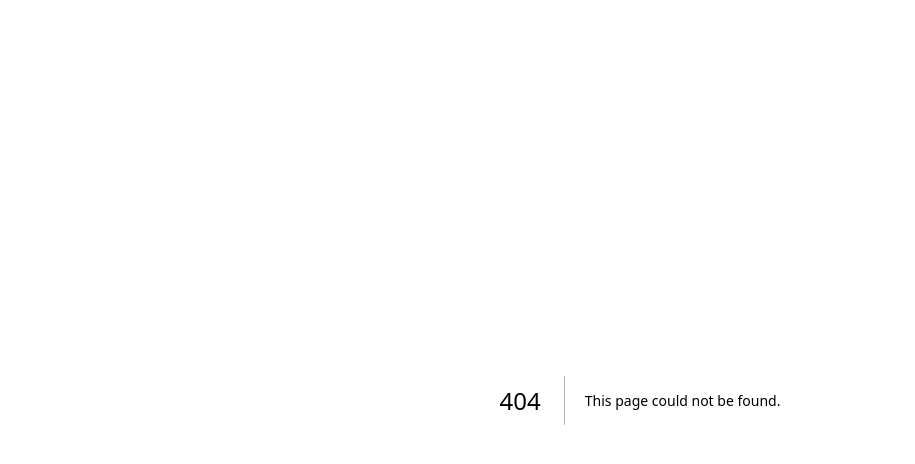
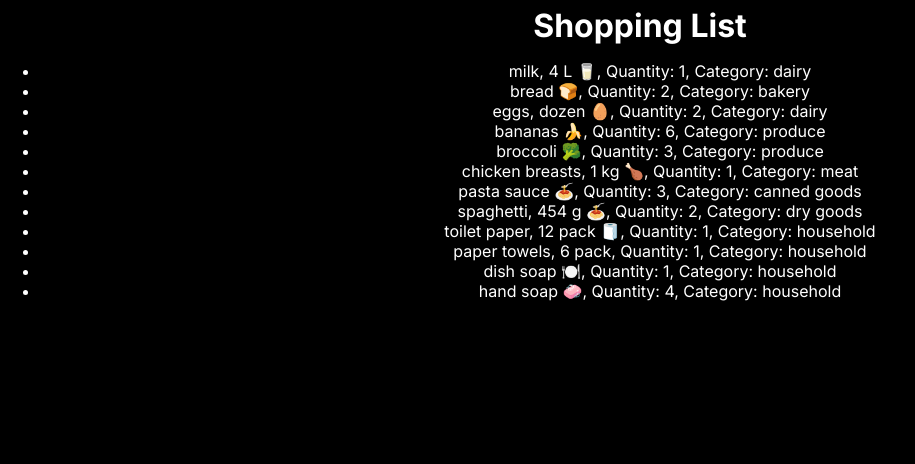
Before and after one commit to Saffy127/cprg306-assignments, a Next.js app: page /week3 in a window 1280 px wide. Before the commit this address had no page. Shown: the top 464 px of the page, without its empty margins (0-915 px from the left). Built offline with nearby package versions, Linux system fonts and the light colour scheme.

Commit message:
Week3 work resubmission

```diff
--- a/app/layout.js
+++ b/app/layout.js
@@ -1,17 +1,21 @@
-import './globals.css'
-import { Inter } from 'next/font/google'
+import Head from 'next/head';
+import './globals.css';
+import { Inter } from 'next/font/google';
 
-const inter = Inter({ subsets: ['latin'] })
+const inter = Inter({ subsets: ['latin'] });
 
 export const metadata = {
-  title: 'Create Next App',
+  title: 'Shopping List',
   description: 'Generated by create next app',
-}
+};
 
 export default function RootLayout({ children }) {
   return (
     <html lang="en">
+      <Head>
+        <title>{metadata.title}</title>
+      </Head>
       <body className={inter.className}>{children}</body>
     </html>
-  )
+  );
 }
--- a/app/page.js
+++ b/app/page.js
@@ -6,9 +6,8 @@ const Page = () => {
     <div>
       <h1>CPRG 306: Web Development 2 - Assignments</h1>
       <StudentInfo />
-      <Link href="/week2">
-        <a>Week 2</a>
-      </Link>
+      <Link href="/week2"><a>Week 2</a></Link>
+      <Link href="/week3"><a>Week 3</a></Link>
     </div>
   );
 };
--- /dev/null
+++ b/app/week3/item-list.js
@@ -0,0 +1,81 @@
+import Item from './item';
+
+const ItemList = () => {
+  const items = [
+    {
+      name: "milk, 4 L 🥛",
+      quantity: 1,
+      category: "dairy",
+    },
+    {
+      name: "bread 🍞",
+      quantity: 2,
+      category: "bakery",
+    },
+    {
+      name: "eggs, dozen 🥚",
+      quantity: 2,
+      category: "dairy",
+    },
+    {
+      name: "bananas 🍌",
+      quantity: 6,
+      category: "produce",
+    },
+    {
+      name: "broccoli 🥦",
+      quantity: 3,
+      category: "produce",
+    },
+    {
+      name: "chicken breasts, 1 kg 🍗",
+      quantity: 1,
+      category: "meat",
+    },
+    {
+      name: "pasta sauce 🍝",
+      quantity: 3,
+      category: "canned goods",
+    },
+    {
+      name: "spaghetti, 454 g 🍝",
+      quantity: 2,
+      category: "dry goods",
+    },
+    {
+      name: "toilet paper, 12 pack 🧻",
+      quantity: 1,
+      category: "household",
+    },
+    {
+      name: "paper towels, 6 pack",
+      quantity: 1,
+      category: "household",
+    },
+    {
+      name: "dish soap 🍽️",
+      quantity: 1,
+      category: "household",
+    },
+    {
+      name: "hand soap 🧼",
+      quantity: 4,
+      category: "household",
+    }
+  ];
+
+  return (
+    <ul className="my-3">
+      {items.map((item, index) => (
+        <Item
+          key={index}
+          name={item.name}
+          quantity={item.quantity}
+          category={item.category}
+        />
+      ))}
+    </ul>
+  );
+};
+
+export default ItemList;
--- /dev/null
+++ b/app/week3/item.js
@@ -0,0 +1,9 @@
+const Item = ({ name, quantity, category }) => {
+    return (
+      <li className="list-item">
+        {name}, Quantity: {quantity}, Category: {category}
+      </li>
+    );
+  };
+
+  export default Item;
--- /dev/null
+++ b/app/week3/page.js
@@ -0,0 +1,13 @@
+// /app/week3/page.js
+import ItemList from './item-list';
+
+const Page = () => {
+  return (
+    <main className="main-content">
+      <h1 className="title">Shopping List</h1>
+      <ItemList />
+    </main>
+  );
+};
+
+export default Page;
```
Also changed, not shown: package.json (+5 -5 lines), 1 other file (tests, documents, lock files or other folders).
